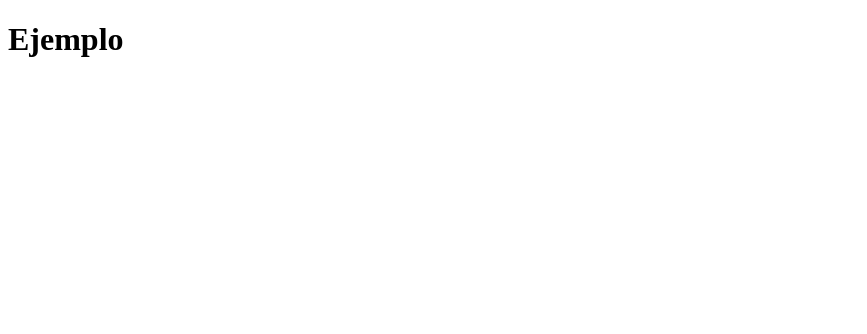
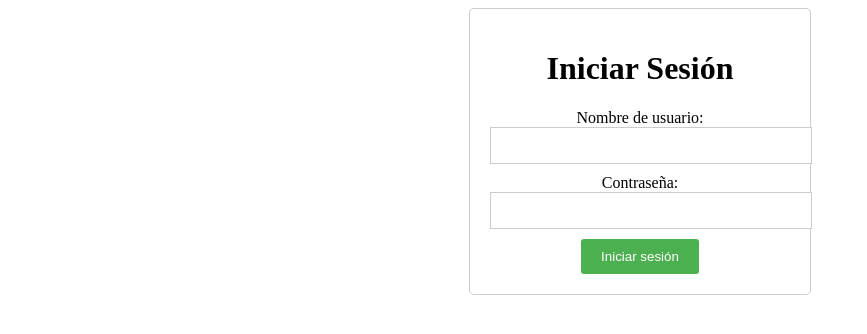
Before and after one commit to BrayneL87/ejempleo, a plain HTML site: page ejemplo.html in a window 1280 px wide. Shown: the whole page, without its empty margins (0-867 px from the left). Drawn offline with Linux system fonts and the light colour scheme.

Commit message:
ejemplo.html

```diff
--- /dev/null
+++ b/css/style.css
@@ -0,0 +1,30 @@
+.login-container {
+    text-align: center;
+    margin: 0 auto;
+    width: 300px;
+    padding: 20px;
+    border: 1px solid #ccc;
+    border-radius: 5px;
+}
+
+input[type="text"],
+input[type="password"] {
+    width: 100%;
+    padding: 10px;
+    margin-bottom: 10px;
+    border: 1px solid #ccc;
+    border-radius:
+    3px;
+}
+
+button{
+    background-color: #4CAF50;
+    color: white;
+    padding: 10px 20px;
+    border: none;
+    border-radius: 3px;
+    cursor: pointer;
+}
+button:hover{
+    background-color: #4CAF50;
+}
--- a/ejemplo.html
+++ b/ejemplo.html
@@ -3,9 +3,22 @@
 <head>
     <meta charset="UTF-8">
     <meta name="viewport" content="width=device-width, initial-scale=1.0">
-    <title>Document</title>
+    <title>Formulario Login</title>
+    <link rel="stylesheet" href="css/style.css">
+
 </head>
 <body>
-    <h1>Ejemplo </h1>
+    <div class="login-container">
+        <h1>Iniciar Sesión</h1>
+        <form>
+            <label for="username">Nombre de usuario:</label>
+            <input type="text" id="username" name="username" required>
+
+            <label for="password">Contraseña:</label>
+            <input type="password" id="password" name="password"   required>
+
+            <button type="submit">Iniciar sesión</button>
+        </form>
+    </div>
 </body>
 </html>
```
